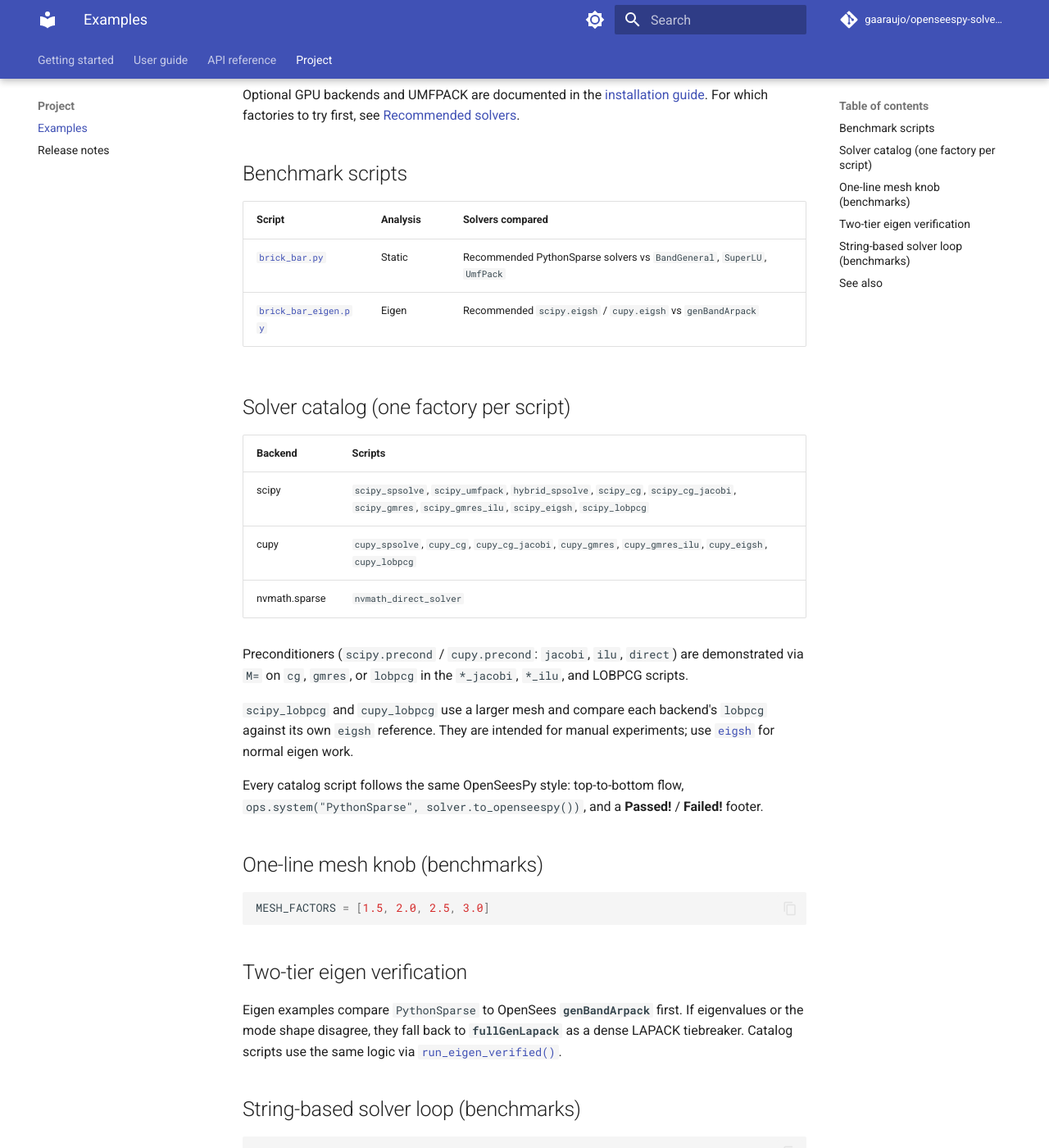
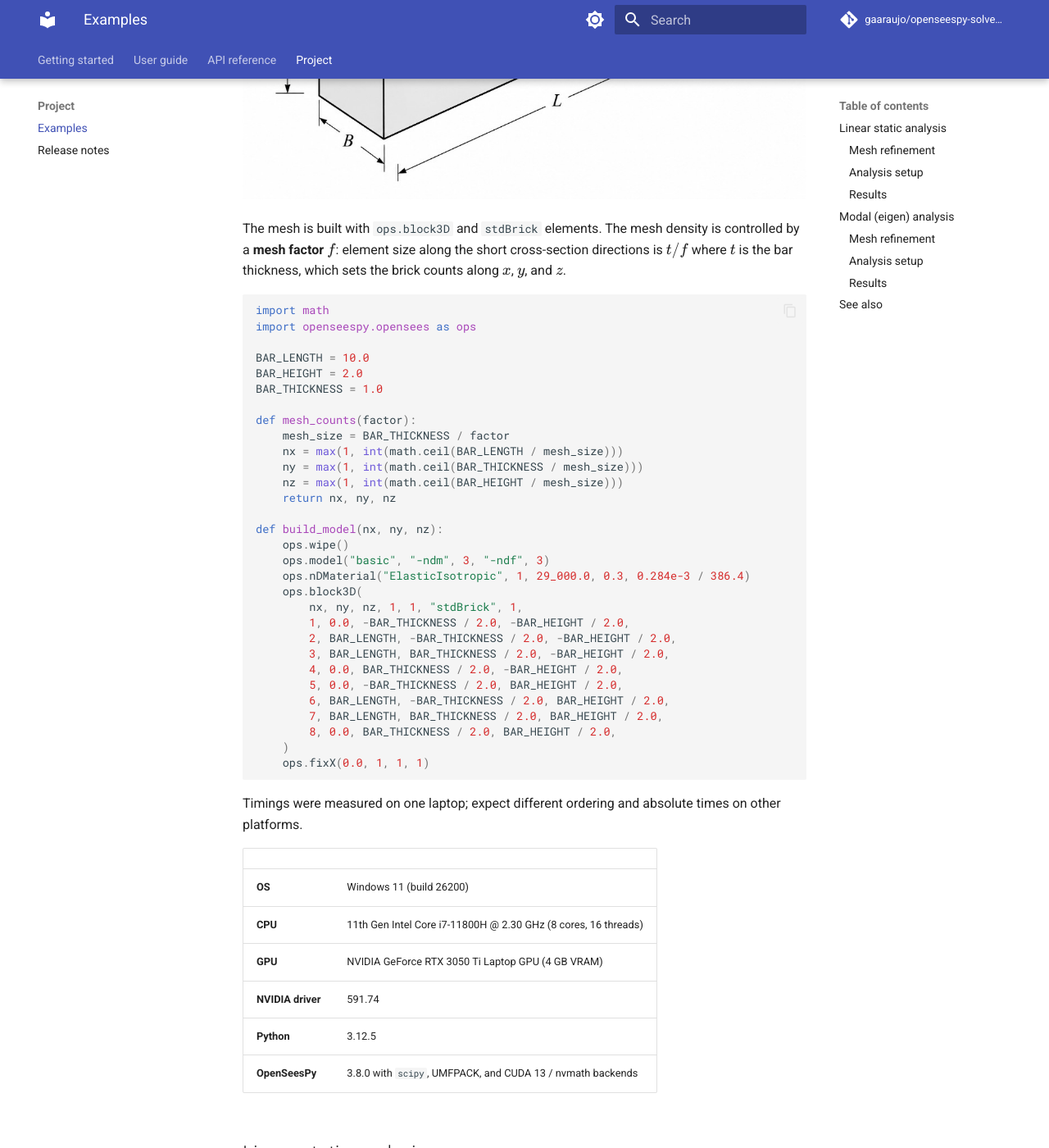
Before and after one commit to sahilkur36/openseespy-solvers, an MkDocs documentation site: the page built from docs/examples.md, in a window 1280 px wide and 1400 px high, scrolled down 536 px. Shown: the whole window at 82% size. Built offline with MkDocs 1.6.1 and Material for MkDocs 9.7.7, drawn with Linux system fonts in a browser that asks for light colours; comment, search, counter and statistics services are not loaded; some of the changed text lies outside the part shown.

Commit message:
Add brick-bar benchmark tooling and refresh docs examples.
Extend mesh sweeps to factor 11, drop native UmfPack from static comparisons,
publish benchmark assets, and add a plot script with live progress, incremental
CSV writes, and --append resume. Consolidate docs by removing recommended-solvers
and rewriting the examples page with timing plots and preconditioner guidance.

````diff
--- a/docs/examples.md
+++ b/docs/examples.md
@@ -1,103 +1,159 @@
 # Examples
 
-Examples live in the source repository under
-[`examples/`](https://github.com/gaaraujo/openseespy-solvers/tree/main/examples). They are
-not included in the pip wheel.
+The examples below use the same 3-D solid mesh: a rectangular bar inspired by the meshing
+tutorial on
+[OpenSees Digital](https://openseesdigital.com/2021/12/19/three-dimensional-meshing/).
+The bar is 10 in long, 1 in thick, and 2 in tall (kip–in–sec units). One end is fixed in
+all directions.
 
-There are two groups:
+![Cantilever brick bar: length $L$, height $H$, breadth $B$, fixed at one end](assets/brick-bar-model.png)
 
-1. **Benchmarks**: [`brick_bar.py`](https://github.com/gaaraujo/openseespy-solvers/blob/main/examples/brick_bar.py)
-   and [`brick_bar_eigen.py`](https://github.com/gaaraujo/openseespy-solvers/blob/main/examples/brick_bar_eigen.py)
-   compare recommended PythonSparse solvers with native OpenSees solvers.
-2. **Solver catalog**: [`examples/solvers/`](https://github.com/gaaraujo/openseespy-solvers/tree/main/examples/solvers)
-   contains one small runnable script per solver factory.
+The mesh is built with `ops.block3D` and `stdBrick` elements. The mesh density is controlled
+by a **mesh factor** $f$: element size along the short cross-section directions is
+$t / f$ where $t$ is the bar thickness, which sets the brick counts along $x$, $y$, and $z$.
 
-```bash
-python -m pip install -e ".[dev,opensees]"   # from repo root; add optional backends as needed
-cd examples
+```python
+import math
+import openseespy.opensees as ops
 
-# Benchmarks
-python brick_bar.py
-python brick_bar_eigen.py
+BAR_LENGTH = 10.0
+BAR_HEIGHT = 2.0
+BAR_THICKNESS = 1.0
 
-# Per-solver smoke tests
-python solvers/scipy_spsolve.py
-python solvers/scipy_eigsh.py
+def mesh_counts(factor):
+    mesh_size = BAR_THICKNESS / factor
+    nx = max(1, int(math.ceil(BAR_LENGTH / mesh_size)))
+    ny = max(1, int(math.ceil(BAR_THICKNESS / mesh_size)))
+    nz = max(1, int(math.ceil(BAR_HEIGHT / mesh_size)))
+    return nx, ny, nz
+
+def build_model(nx, ny, nz):
+    ops.wipe()
+    ops.model("basic", "-ndm", 3, "-ndf", 3)
+    ops.nDMaterial("ElasticIsotropic", 1, 29_000.0, 0.3, 0.284e-3 / 386.4)
+    ops.block3D(
+        nx, ny, nz, 1, 1, "stdBrick", 1,
+        1, 0.0, -BAR_THICKNESS / 2.0, -BAR_HEIGHT / 2.0,
+        2, BAR_LENGTH, -BAR_THICKNESS / 2.0, -BAR_HEIGHT / 2.0,
+        3, BAR_LENGTH, BAR_THICKNESS / 2.0, -BAR_HEIGHT / 2.0,
+        4, 0.0, BAR_THICKNESS / 2.0, -BAR_HEIGHT / 2.0,
+        5, 0.0, -BAR_THICKNESS / 2.0, BAR_HEIGHT / 2.0,
+        6, BAR_LENGTH, -BAR_THICKNESS / 2.0, BAR_HEIGHT / 2.0,
+        7, BAR_LENGTH, BAR_THICKNESS / 2.0, BAR_HEIGHT / 2.0,
+        8, 0.0, BAR_THICKNESS / 2.0, BAR_HEIGHT / 2.0,
+    )
+    ops.fixX(0.0, 1, 1, 1)
 ```
 
-Optional GPU backends and UMFPACK are documented in the
-[installation guide](installation.md). For which factories to try first, see
-[Recommended solvers](recommended-solvers.md).
+Timings were measured on one laptop; expect different ordering and absolute times on other
+platforms.
 
-## Benchmark scripts
+| | |
+|--|--|
+| **OS** | Windows 11 (build 26200) |
+| **CPU** | 11th Gen Intel Core i7-11800H @ 2.30 GHz (8 cores, 16 threads) |
+| **GPU** | NVIDIA GeForce RTX 3050 Ti Laptop GPU (4 GB VRAM) |
+| **NVIDIA driver** | 591.74 |
+| **Python** | 3.12.5 |
+| **OpenSeesPy** | 3.8.0 with `scipy`, UMFPACK, and CUDA 13 / nvmath backends |
 
-| Script | Analysis | Solvers compared |
-|--------|----------|------------------|
-| [`brick_bar.py`](https://github.com/gaaraujo/openseespy-solvers/blob/main/examples/brick_bar.py) | Static | Recommended PythonSparse solvers vs `BandGeneral`, `SuperLU`, `UmfPack` |
-| [`brick_bar_eigen.py`](https://github.com/gaaraujo/openseespy-solvers/blob/main/examples/brick_bar_eigen.py) | Eigen | Recommended `scipy.eigsh` / `cupy.eigsh` vs `genBandArpack` |
+## Linear static analysis
 
-## Solver catalog (one factory per script)
+### Mesh refinement
 
-| Backend | Scripts |
-|---------|---------|
-| scipy | `scipy_spsolve`, `scipy_umfpack`, `hybrid_spsolve`, `scipy_cg`, `scipy_cg_jacobi`, `scipy_gmres`, `scipy_gmres_ilu`, `scipy_eigsh`, `scipy_lobpcg` |
-| cupy | `cupy_spsolve`, `cupy_cg`, `cupy_cg_jacobi`, `cupy_gmres`, `cupy_gmres_ilu`, `cupy_eigsh`, `cupy_lobpcg` |
-| nvmath.sparse | `nvmath_direct_solver` |
+The analysis is benchmarked for the following mesh factors:
 
-Preconditioners (`scipy.precond` / `cupy.precond`: `jacobi`, `ilu`, `direct`) are demonstrated via
-`M=` on `cg`, `gmres`, or `lobpcg` in the `*_jacobi`, `*_ilu`, and LOBPCG scripts.
+| Mesh factor $f$ | $(n_x, n_y, n_z)$ | Equations |
+|-----------------|-------------------|-----------|
+| 1.5 | (15, 2, 3) | 540 |
+| 2.0 | (20, 2, 4) | 900 |
+| 2.5 | (25, 3, 5) | 1,800 |
+| 3.0 | (30, 3, 6) | 2,520 |
+| 4.0 | (40, 4, 8) | 5,400 |
+| 5.0 | (50, 5, 10) | 9,900 |
+| 6.0 | (60, 6, 12) | 16,380 |
+| 8.0 | (80, 8, 16) | 36,720 |
+| 10.0 | (100, 10, 20) | 69,300 |
+| 11.0 | (110, 11, 22) | 91,080 |
 
-`scipy_lobpcg` and `cupy_lobpcg` use a larger mesh and compare each backend's `lobpcg`
-against its own `eigsh` reference. They are intended for manual experiments; use
-[`eigsh`](recommended-solvers.md) for normal eigen work.
+### Analysis setup
 
-Every catalog script follows the same OpenSeesPy style: top-to-bottom flow,
-`ops.system("PythonSparse", solver.to_openseespy())`, and a **Passed!** / **Failed!**
-footer.
+A static analysis is run for an increasing load over **10** `LoadControl` steps
+($\mathrm{d}\lambda = 0.1$). More than one step cuts down variance in short run times; with
+everything else held fixed, differences in wall time are dominated by the linear equation solver.
 
-## One-line mesh knob (benchmarks)
-
-```python
-MESH_FACTORS = [1.5, 2.0, 2.5, 3.0]
-```
-
-## Two-tier eigen verification
-
-Eigen examples compare `PythonSparse` to OpenSees **`genBandArpack`** first. If eigenvalues
-or the mode shape disagree, they fall back to **`fullGenLapack`** as a dense LAPACK
-tiebreaker. Catalog scripts use the same logic via
-[`run_eigen_verified()`](https://github.com/gaaraujo/openseespy-solvers/blob/main/examples/solvers/_brick_common.py).
-
-## String-based solver loop (benchmarks)
+The native OpenSees solvers `BandGeneral` and `SuperLU` are compared with
+`scipy.spsolve`, `scipy.umfpack`, and `nvmath.direct_solver` from this library.
 
 ```python
 from openseespy_solvers.scipy import spsolve
+from openseespy_solvers.nvmath import direct_solver
 
-solver = spsolve()
-NATIVE_SOLVERS = ["BandGeneral", "SuperLU", "UmfPack"]
+NUM_STEPS = 10
 
-for factor in MESH_FACTORS:
-    nx, ny, nz = mesh_counts(factor)
-    for name in solvers:
-        build_model(nx, ny, nz)
-        apply_load()
-        if name == "PythonSparse":
-            ops.system("PythonSparse", solver.to_openseespy())
-        else:
-            ops.system(name)
-        ops.numberer("RCM")
-        ops.constraints("Plain")
-        ops.integrator("LoadControl", 1.0 / NUM_STEPS)
-        ops.test("NormUnbalance", 1.0e-7, 50)
-        ops.algorithm("ModifiedNewton", "-FactorOnce")
-        ops.analysis("Static")
-        status = ops.analyze(NUM_STEPS)
+solver = spsolve()  # or direct_solver(), scipy.umfpack(), …
+
+ops.system("PythonSparse", solver.to_openseespy())
+ops.numberer("RCM")
+ops.constraints("Plain")
+ops.integrator("LoadControl", 1.0 / NUM_STEPS)
+ops.algorithm("ModifiedNewton", "-FactorOnce") # avoids recomputing the factorization
+ops.analysis("Static")
+
+start = time.perf_counter()
+status = ops.analyze(NUM_STEPS)
+seconds = time.perf_counter() - start
 ```
+
+Reported times are **wall-clock seconds for the full** `ops.analyze(NUM_STEPS)` call.
+
+### Results
+
+![Static brick-bar example: wall time vs number of equations](assets/brick-bar-static-benchmark.png)
+
+## Modal (eigen) analysis
+
+The same bar mesh is used to solve the generalized eigenproblem
+$(\mathbf{K} - \lambda \mathbf{M})\mathbf{\Phi} = \mathbf{0}$ for the five lowest-frequency modes.
+
+### Mesh refinement
+
+The analysis is benchmarked for the following mesh factors:
+
+| Mesh factor $f$ | $(n_x, n_y, n_z)$ | Equations |
+|-----------------|-------------------|-----------|
+| 1.0 | (10, 1, 2) | 180 |
+| 2.0 | (20, 2, 4) | 900 |
+| 3.0 | (30, 3, 6) | 2,520 |
+| 4.0 | (40, 4, 8) | 5,400 |
+| 6.0 | (60, 6, 12) | 16,380 |
+| 8.0 | (80, 8, 16) | 36,720 |
+| 10.0 | (100, 10, 20) | 69,300 |
+| 11.0 | (110, 11, 22) | 91,080 |
+
+### Analysis setup
+
+```python
+from openseespy_solvers.scipy import eigsh
+from openseespy_solvers.cupy import eigsh as cupy_eigsh
+
+NUM_MODES = 5
+eig_solver = eigsh() # or cupy_eigsh()
+
+start = time.perf_counter()
+lam = ops.eigen("PythonSparse", NUM_MODES, eig_solver.to_openseespy())
+# lam = ops.eigen(NUM_MODES) # use the built-in banded ARPACK solver
+seconds = time.perf_counter() - start
+```
+
+Reported times are **wall-clock seconds for the full** `ops.eigen(...)` call.
+
+### Results
+
+![Eigen brick-bar example: wall time vs number of equations](assets/brick-bar-eigen-benchmark.png)
 
 ## See also
 
-- [examples/README.md](https://github.com/gaaraujo/openseespy-solvers/blob/main/examples/README.md) — install extras and full script list
-- OpenSees [`benchmark_python_sparse.py`](https://github.com/OpenSees/OpenSees/blob/master/EXAMPLES/SolverBenchmark/benchmark_python_sparse.py)
-- OpenSees [`benchmark_python_sparse_eigen.py`](https://github.com/OpenSees/OpenSees/blob/master/EXAMPLES/SolverBenchmark/benchmark_python_sparse_eigen.py)
 - [Tutorial](getting-started.md)
+- [Installation](installation.md)
 - [PythonSparse interface](user-guide/pythonsparse-interface.md)
--- a/docs/recommended-solvers.md
+++ /dev/null
@@ -1,108 +0,0 @@
-# Recommended Solvers
-
-These are practical first choices for OpenSeesPy `PythonSparse` analyses. They are not
-universal winners: performance depends on model size, sparsity, hardware, and the native
-OpenSees solver used for comparison.
-
-## Linear Systems
-
-Use these for static, transient, or other analyses that solve `Ax = b` through
-`ops.system("PythonSparse", ...)`.
-
-| Situation | Start with | Notes |
-|-----------|------------|-------|
-| CPU | [`scipy.spsolve`](api/scipy.md#openseespy_solvers.scipy.spsolve) | Good default; uses `scipy.sparse.linalg` |
-| CPU, larger systems | [`scipy.umfpack`](api/scipy.md#openseespy_solvers.scipy.umfpack) | Optional UMFPACK backend; often worth trying for larger sparse systems |
-| NVIDIA GPU | [`nvmath.direct_solver`](api/nvmath.md#openseespy_solvers.nvmath.direct_solver) | Recommended GPU direct solver |
-
-CPU example:
-
-```python
-from openseespy_solvers.scipy import spsolve
-
-solver = spsolve()
-ops.system("PythonSparse", solver.to_openseespy())
-```
-
-GPU example:
-
-```python
-from openseespy_solvers.nvmath import direct_solver
-
-solver = direct_solver()
-ops.system("PythonSparse", solver.to_openseespy())
-```
-
-Iterative solvers (`cg`, `gmres`) are useful when direct factorization is too expensive or
-when you have a good preconditioner. See [Preconditioners](user-guide/preconditioners.md).
-
-For Newton or transient analyses where the tangent changes slowly, consider
-[`hybrid`](api/hybrid.md). It reuses a direct factorization as a GMRES preconditioner until
-the system size changes or GMRES fails to converge.
-
-## Eigenproblems
-
-Use these for generalized modal problems `K x = lambda M x` through
-`ops.eigen("PythonSparse", ...)`.
-
-| Situation | Start with | Notes |
-|-----------|------------|-------|
-| CPU | [`scipy.eigsh`](api/scipy.md#openseespy_solvers.scipy.eigsh) | ARPACK through `scipy.sparse.linalg` |
-| NVIDIA GPU | [`cupy.eigsh`](api/cupy.md#openseespy_solvers.cupy.eigsh) | Uses `cupyx.scipy.sparse.linalg` work in the shift-invert path |
-
-CPU example:
-
-```python
-from openseespy_solvers.scipy import eigsh
-
-eigsolver = eigsh(tol=1e-8)
-lam = ops.eigen("PythonSparse", num_modes, eigsolver.to_openseespy())
-```
-
-GPU example:
-
-```python
-from openseespy_solvers.cupy import eigsh
-
-eigsolver = eigsh(tol=1e-8)
-lam = ops.eigen("PythonSparse", num_modes, eigsolver.to_openseespy())
-```
-
-`lobpcg` is available for experiments and specialized workflows. For routine modal
-analysis, start with `eigsh`.
-
-## Install Recap
-
-CPU:
-
-```bash
-python -m pip install "openseespy-solvers[opensees]"
-```
-
-Optional UMFPACK:
-
-```bash
-python -m pip install "openseespy-solvers[umfpack]"
-```
-
-NVIDIA GPU, using CUDA 13.x as an example:
-
-```bash
-python -m pip install "openseespy-solvers[opensees,cuda13]"
-```
-
-See [Installation](installation.md) for CUDA 12.x, Windows UMFPACK, and troubleshooting.
-
-## Parallelism
-
-These solvers target serial OpenSeesPy. GPU backends accelerate the sparse solve, but model
-assembly and the `PythonSparse` callback still run in one process. See
-[PythonSparse and parallelism](user-guide/pythonsparse-interface.md#parallelism).
-
-## See Also
-
-- [Tutorial](getting-started.md)
-- [Examples](examples.md)
-- [API: scipy](api/scipy.md)
-- [API: cupy](api/cupy.md)
-- [API: nvmath](api/nvmath.md)
--- a/docs/user-guide/preconditioners.md
+++ b/docs/user-guide/preconditioners.md
@@ -71,10 +71,8 @@ factorization; only ``solve`` stays on GPU.
 ```python
 from openseespy_solvers.scipy import cg, precond
 
-solver = cg(
-    rtol=1e-8,
-    M=lambda A: precond.ilu(A, drop_tol=1e-4, fill_factor=10),
-)
+solver = cg(rtol=1e-8, M=precond.jacobi)
+# solver = cg(rtol=1e-8, M=precond.ilu)
 ```
 
 ## Example (cupy)
@@ -82,13 +80,42 @@ solver = cg(
 ```python
 from openseespy_solvers.cupy import cg, precond
 
-solver = cg(rtol=1e-8, M=precond.ilu)  # fill_factor=1, GPU ILU(0)-like
+solver = cg(rtol=1e-8, M=precond.jacobi)
+# solver = cg(rtol=1e-8, M=precond.ilu)  # fill_factor=1, GPU ILU(0)-like
 ```
 
-## Notes
+Pass the factory itself (`M=precond.jacobi`, `M=precond.ilu`, …) on either
+backend. OpenSees calls `M(A)` when the assembled matrix is available.
 
-Pass a `cupyx.scipy.sparse.linalg.LinearOperator` or a custom factory when you
-need a preconditioner not covered by `precond`.
+## Custom preconditioner options
+
+When a built-in factory accepts extra keyword arguments (for example
+``drop_tol`` on [`ilu`](../api/precond.md#openseespy_solvers.scipy.precond.ilu)),
+wrap it in a lambda or use ``functools.partial`` so `M` remains a single-argument
+callable:
+
+```python
+from openseespy_solvers.scipy import cg, precond
+
+solver = cg(
+    rtol=1e-8,
+    M=lambda A: precond.ilu(A, drop_tol=1e-4, fill_factor=10),
+)
+```
+
+The same pattern works on GPU when you need non-default `spilu` settings:
+
+```python
+from openseespy_solvers.cupy import cg, precond
+
+solver = cg(
+    rtol=1e-8,
+    M=lambda A: precond.ilu(A, fill_factor=2),
+)
+```
+
+You can also pass a fixed `LinearOperator`, a sparse matrix, or any other
+factory `M(A)` if you need a preconditioner not covered by `precond`.
 
 ## See Also
 
--- a/mkdocs.yml
+++ b/mkdocs.yml
@@ -70,7 +70,6 @@ nav:
   - Getting started:
       - Home: index.md
       - Installation: installation.md
-      - Recommended solvers: recommended-solvers.md
       - Tutorial: getting-started.md
   - User guide:
       - PythonSparse interface: user-guide/pythonsparse-interface.md
````
Also changed, not shown: README.md (+5 -16 lines), docs/assets/brick-bar-eigen-benchmark.csv (added, +25 -0 lines), docs/assets/brick-bar-eigen-benchmark.json (added, +75 -0 lines), docs/assets/brick-bar-static-benchmark.csv (added, +51 -0 lines), docs/assets/brick-bar-static-benchmark.json (added, +91 -0 lines), docs/getting-started.md (+5 -5 lines), docs/index.md (+2 -3 lines), examples/README.md (+11 -3 lines), docs/assets/brick-bar-eigen-benchmark.png (added), docs/assets/brick-bar-model.png (added), docs/assets/brick-bar-static-benchmark.png (added), 5 other files.
